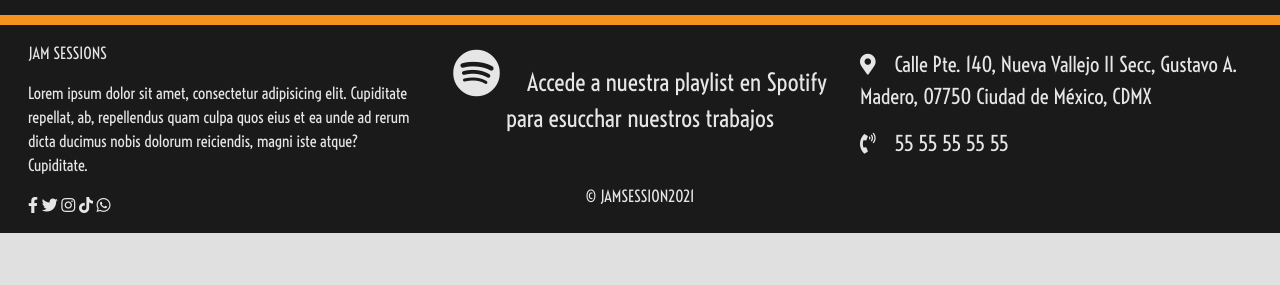
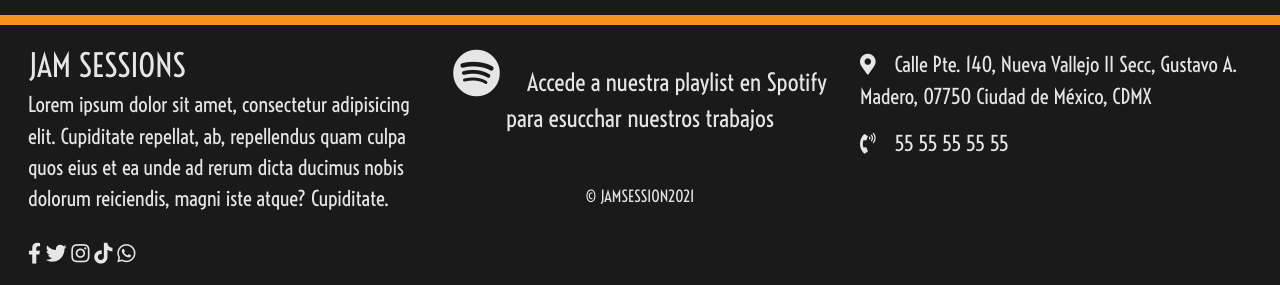
Before and after one commit to juandcr/JamSessions, a Django app: page / in a window 1280 px wide. Shown: the part 2720-3005 px from the top of the page. Before the commit the page ends 2953 px from the top, so only its background shows below. Run offline with Django 3.2, Linux system fonts and the light colour scheme; some libraries are stand-ins or nearby versions.

Commit message:
fixed style on footer

```diff
--- a/core/static/core/css/jam.css
+++ b/core/static/core/css/jam.css
@@ -152,6 +152,13 @@ aside div{
     color: #F6921E;
 }
 
+footer .first-section-title{
+    font-size: 2em;
+}
+footer .first-section p{
+    font-size: 1.3em !important;
+}
+
 @media (min-width: 768px) {
     .navbar ul{
         font-size: 2em;
--- a/core/templates/core/base.html
+++ b/core/templates/core/base.html
@@ -64,17 +64,22 @@
 <footer>
 <hr class="footer-hr">
 <div class="row mx-3 mx-n3 mt-3">
-  <div class="col-sm-12 col-md-4">
-    <p>JAM SESSIONS</p>
+  <div class="col-sm-12 col-md-4 first-section">
+    <span class="first-section-title">JAM SESSIONS</span>
     <p>Lorem ipsum dolor sit amet, consectetur adipisicing elit. Cupiditate repellat, ab, repellendus quam culpa quos eius et ea unde ad rerum dicta ducimus nobis dolorum reiciendis, magni iste atque? Cupiditate.</p>
-    <p><i class="fab fa-facebook-f"></i>
-    <i class="fab fa-twitter"></i>
-    <i class="fab fa-instagram"></i>
-    <i class="fab fa-tiktok"></i>
-    <i class="fab fa-whatsapp"></i></p>
+    <p class="mt-4">
+      <i class="fab fa-facebook-f"></i>
+      <i class="fab fa-twitter"></i>
+      <i class="fab fa-instagram"></i>
+      <i class="fab fa-tiktok"></i>
+      <i class="fab fa-whatsapp"></i>
+    </p>
   </div>
   <div class="col-sm-12 col-md-4 text-center mt-2">
-    <p class="spotify-footer-text"><i class="fab fa-spotify spotify-footer-icon"></i> &nbsp;&nbsp;&nbsp; Accede a nuestra playlist en Spotify para esucchar nuestros trabajos</p>
+    <p class="spotify-footer-text mb-2">
+      <i class="fab fa-spotify spotify-footer-icon"></i>
+      &nbsp;&nbsp;&nbsp; Accede a nuestra playlist en Spotify para esucchar nuestros trabajos
+    </p>
     <p class="mt-5">&copy; JAMSESSION2021</p>
 
   </div>
```
